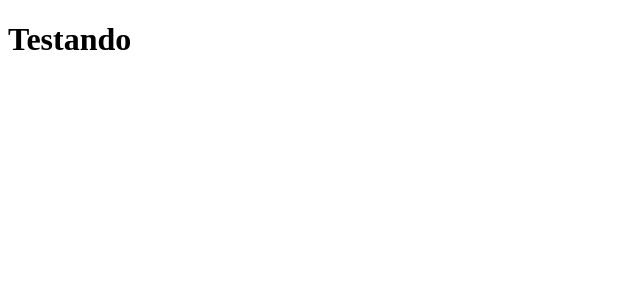
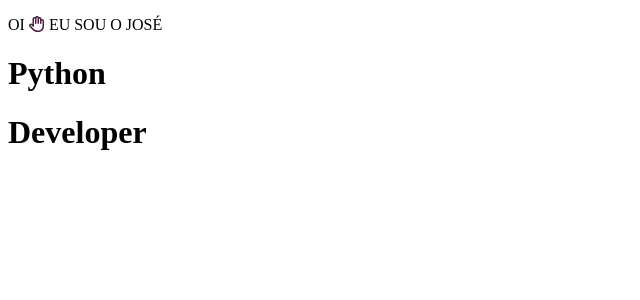
Before and after one commit to GuinuZ/portifolio, a Django app: page / in a window 1280 px wide. Shown: the top 300 px of the page, without its empty margins (0-640 px from the left). Run offline with Django 4.2, Linux system fonts and the light colour scheme.

Commit message:
html-inicial

```diff
--- a/header/templates/header/home.html
+++ b/header/templates/header/home.html
@@ -1,11 +1,15 @@
 <!DOCTYPE html>
-<html lang="en">
+<html lang="pt-BR">
 <head>
     <meta charset="UTF-8">
     <meta name="viewport" content="width=device-width, initial-scale=1.0">
+    <link rel="stylesheet" href="https://cdnjs.cloudflare.com/ajax/libs/font-awesome/6.4.2/css/all.min.css" integrity="sha512-z3gLpd7yknf1YoNbCzqRKc4qyor8gaKU1qmn+CShxbuBusANI9QpRohGBreCFkKxLhei6S9CQXFEbbKuqLg0DA==" crossorigin="anonymous" referrerpolicy="no-referrer" />
+    <script src="https://cdnjs.cloudflare.com/ajax/libs/font-awesome/6.4.2/js/all.min.js" integrity="sha512-uKQ39gEGiyUJl4AI6L+ekBdGKpGw4xJ55+xyJG7YFlJokPNYegn9KwQ3P8A7aFQAUtUsAQHep+d/lrGqrbPIDQ==" crossorigin="anonymous" referrerpolicy="no-referrer"></script>
     <title>Meu Portifólio</title>
 </head>
 <body>
-    <h1>Testando</h1>
+    <p>OI <i class="fa-regular fa-hand" style="color: #511f48;"></i> EU SOU O JOSÉ</p>
+    <h1>Python</h1>
+    <h1>Developer</h1>
 </body>
 </html>
```
